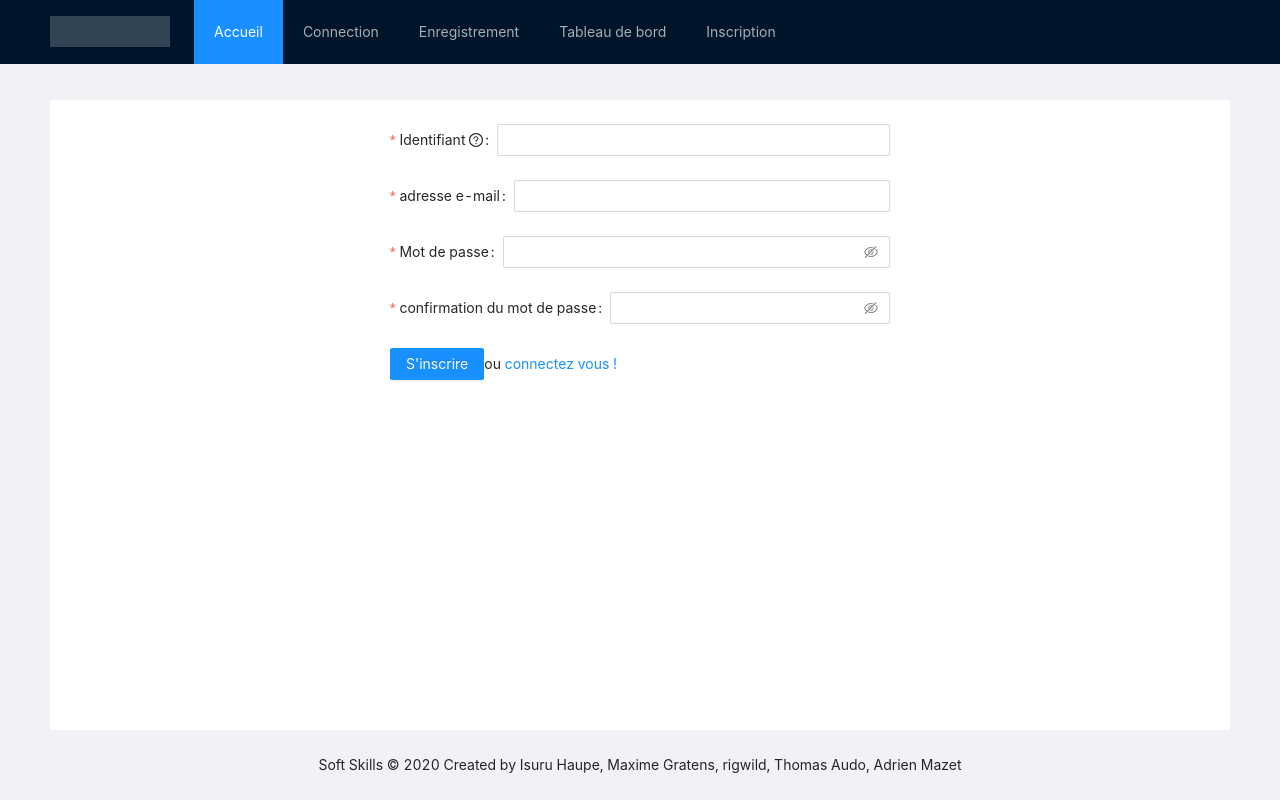
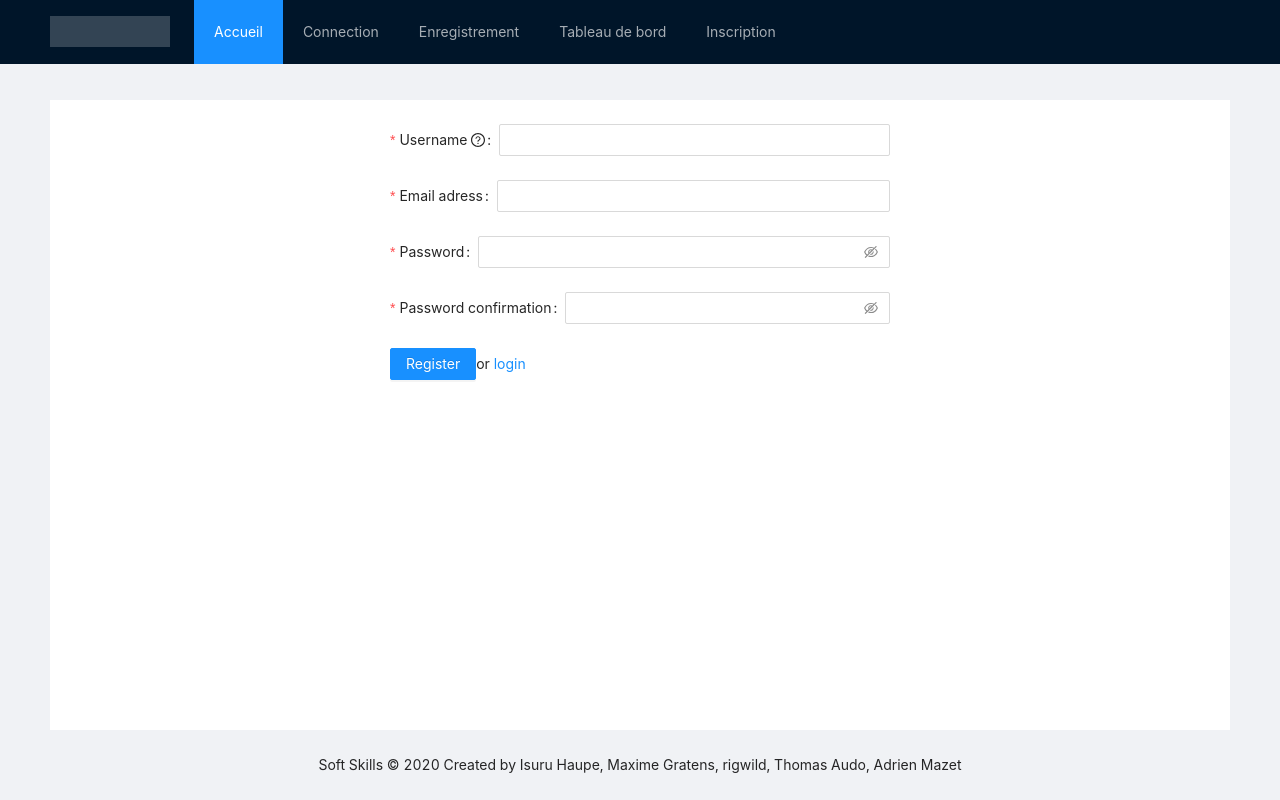
Before and after one commit to rigwild/soft-skills, a React (Create React App) app in the folder packages/front/: page /inscription in a window 1280 px wide. Built offline with nearby package versions, Linux system fonts and the light colour scheme.

Commit message:
modified the follwing : - add catch to errors; - translate to english; - keep email and password in localFileStorage if remember me is ticked; - type the response; - deleted scrollToFirstError; - type getFieldValue; - deleted form.useForm

```diff
--- a/packages/front/src/pages/inscription/index.tsx
+++ b/packages/front/src/pages/inscription/index.tsx
@@ -3,13 +3,14 @@ import { Button, Form, Input, Tooltip } from "antd";
 import React from "react";
 import { Link } from "react-router-dom";
 import { register } from "api/authentication";
+import { Store } from "antd/lib/form/interface";
+import { Rule } from "antd/lib/form";
 
 const { Item } = Form;
 
 const Inscription = () => {
-  const [form] = Form.useForm(); // why use a hook here and not in the other ?
-
-  const onFinish = (values: any) => {
+  //const [form] = Form.useForm(); // why use a hook here and not in the other ?
+  const onFinish = (values: Store) => {
     console.log("Received values of form: ", values);
     const { username, email, password } = values;
     register(username, email, password)
@@ -18,18 +19,17 @@ const Inscription = () => {
   };
   return (
     <Form
-      form={form}
+      //form={form}
       name="inscription"
       onFinish={onFinish}
-      scrollToFirstError
       style={{ maxWidth: "500px", margin: "auto" }}
     >
       <Item
         name="username"
         label={
           <span>
-            Identifiant&nbsp;
-            <Tooltip title="l'identifiant utilisé pour vous connecter !">
+            Username&nbsp;
+            <Tooltip title="The username used to connect to your account !">
               <QuestionCircleOutlined />
             </Tooltip>
           </span>
@@ -37,7 +37,7 @@ const Inscription = () => {
         rules={[
           {
             required: true,
-            message: "Veuiller spécifier un identifiant !",
+            message: "Please specify an username !",
             whitespace: true,
           },
         ]}
@@ -46,15 +46,15 @@ const Inscription = () => {
       </Item>
       <Item
         name="email"
-        label="adresse e-mail"
+        label="Email adress"
         rules={[
           {
             type: "email",
-            message: "l'adresse e-mail n'est pas au bon format !",
+            message: "Please input a valid email adress !",
           },
           {
             required: true,
-            message: "Veuillez spécifier un email !",
+            message: "Please specify an email adress !",
           },
         ]}
       >
@@ -62,11 +62,11 @@ const Inscription = () => {
       </Item>
       <Item
         name="password"
-        label="Mot de passe"
+        label="Password"
         rules={[
           {
             required: true,
-            message: "Veuillez spécifier un mot de passe !",
+            message: "Please specify a password !",
           },
         ]}
         hasFeedback
@@ -76,22 +76,22 @@ const Inscription = () => {
 
       <Item
         name="confirm"
-        label="confirmation du mot de passe"
+        label="Password confirmation"
         dependencies={["password"]}
         hasFeedback
         rules={[
           {
             required: true,
-            message: "Veuillez spécifier la confirmation du mot de passe",
+            message: "Please retype your password !",
           },
-          ({ getFieldValue }) => ({
+          ({ getFieldValue } : any) => ({
             validator(rule, value) {
               if (!value || getFieldValue("password") === value) {
                 return Promise.resolve();
               }
 
               return Promise.reject(
-                "Les deux mots de passe ne sont pas identiques !"
+                "The password are not the same !"
               );
             },
           }),
@@ -101,9 +101,9 @@ const Inscription = () => {
       </Item>
       <Item>
         <Button type="primary" htmlType="submit">
-          S'inscrire
+          Register
         </Button>
-        ou <Link to="/login">connectez vous !</Link>
+        or <Link to="/login">login</Link>
       </Item>
     </Form>
   );
--- a/packages/front/src/pages/login/index.tsx
+++ b/packages/front/src/pages/login/index.tsx
@@ -10,13 +10,19 @@ const Login = () => {
   // handle remember me
   // store token
   const onFinish = (values: any) => {
+    if(values.remember) {
+      localStorage.setItem("username", values.username);
+      localStorage.setItem("password", values.password);
+      console.log("username : " + localStorage.getItem("username"));
+      console.log("password : " + localStorage.getItem("password"));
+    }
     console.log("Received values of form: ", values);
     const { username, password } = values;
     login(username, password).then((res) => {
       console.log(res.data);
       localStorage.setItem("token", res.data.token); // type answer
       console.log("token : " + localStorage.getItem("token"));
-    });
+    }).catch(error => console.log(error));
   };
 
   return (
@@ -33,7 +39,7 @@ const Login = () => {
         rules={[
           {
             required: true,
-            message: "Veuillez entrer un nom d'utilisateur !",
+            message: "Please input an username !",
           },
         ]}
       >
@@ -44,7 +50,7 @@ const Login = () => {
         rules={[
           {
             required: true,
-            message: "Veuillez entrer un mot de passe !",
+            message: "Please input a password !",
           },
         ]}
       >
@@ -56,7 +62,7 @@ const Login = () => {
       </Item>
       <Item>
         <Item name="remember" valuePropName="checked" noStyle>
-          <Checkbox>Se souvenir de moi</Checkbox>
+          <Checkbox>Remember me</Checkbox>
         </Item>
       </Item>
 
@@ -68,9 +74,9 @@ const Login = () => {
             width: " 100%",
           }}
         >
-          Connection
+          Login
         </Button>
-        ou <Link to="/inscription">enregistrez vous !</Link>
+        or <Link to="/inscription">Register</Link>
       </Item>
     </Form>
   );
```
